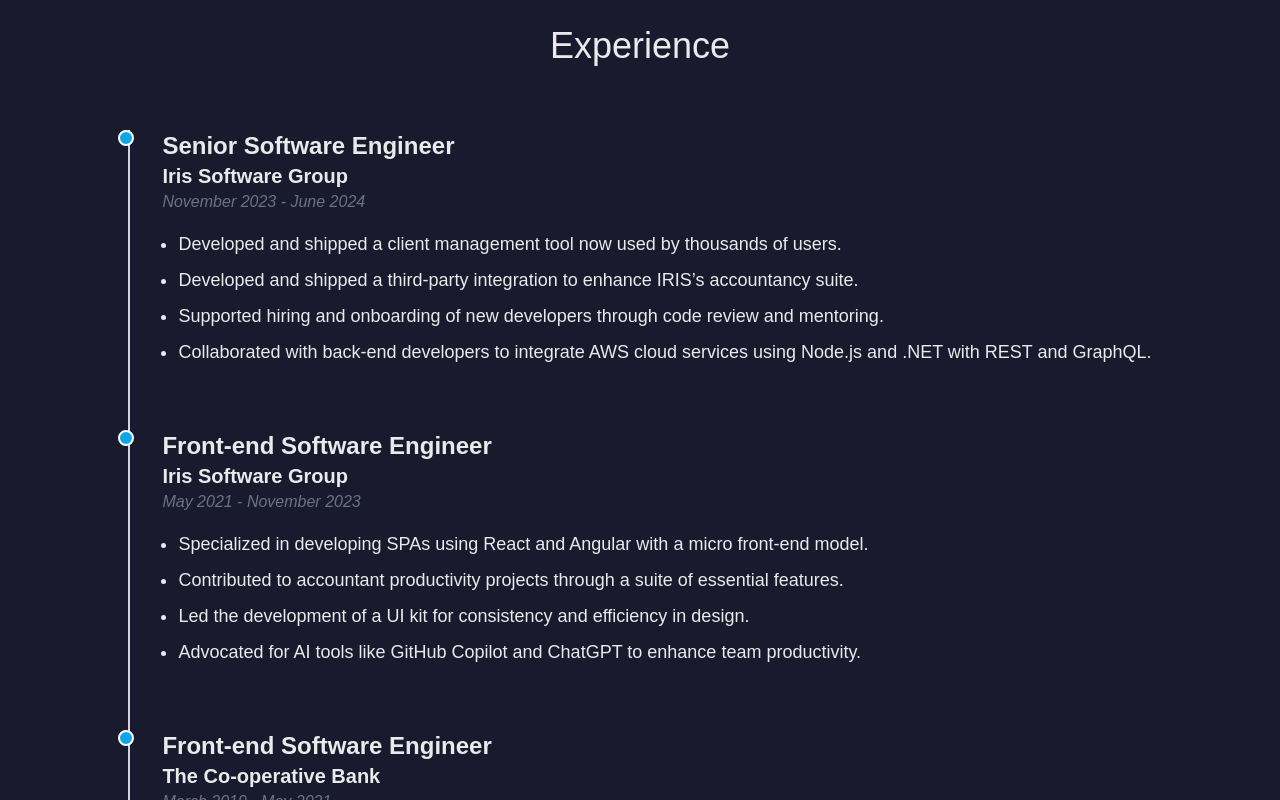
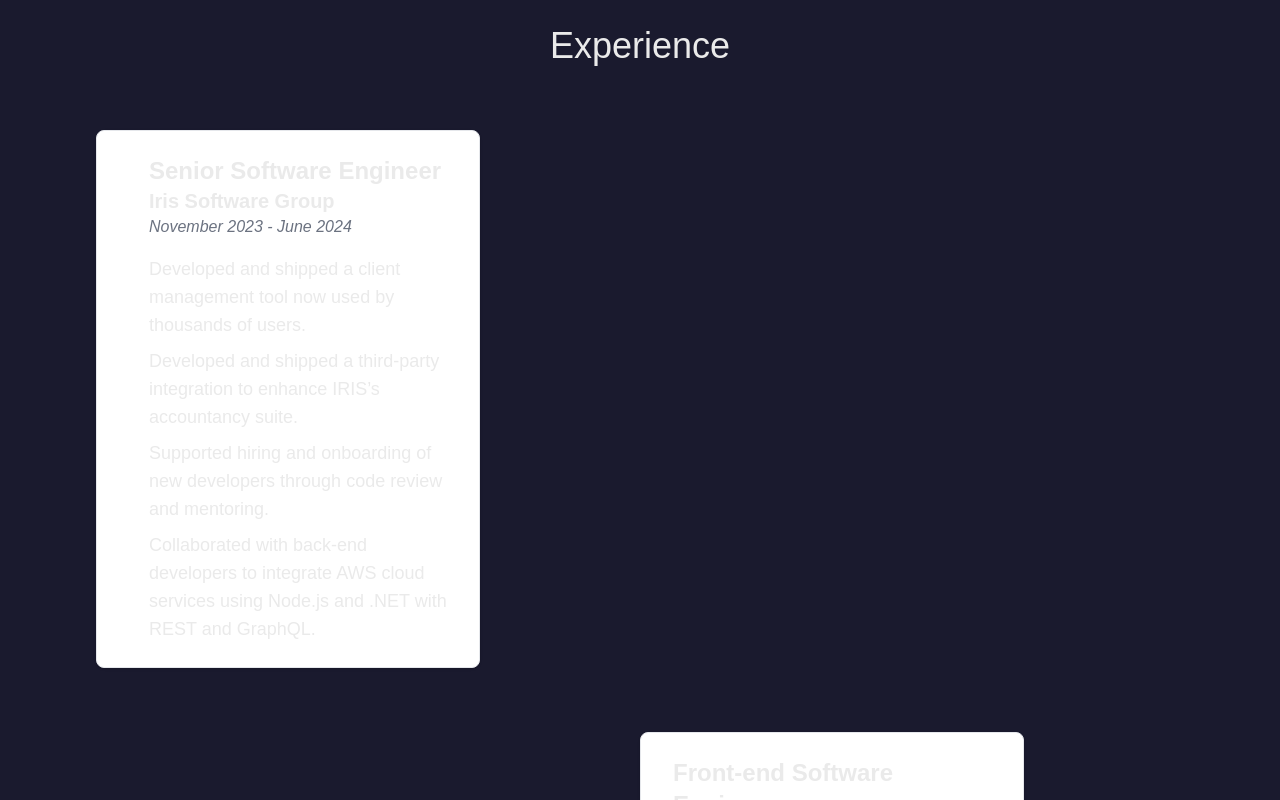
Before and after one commit to ArossThompson/ross-thompson.com, a Next.js app: page / in a window 1280 px wide. Shown: the part 1720-2520 px from the top of the page. Built offline with nearby package versions, Linux system fonts and the light colour scheme.

Commit message:
started initial work on making the experience more appealing by adding styled cards

```diff
--- a/src/app/components/sections/Experience.tsx
+++ b/src/app/components/sections/Experience.tsx
@@ -37,22 +37,28 @@
   return (
     <section id="experience" className="scroll-snap-section">
       <div className="flex flex-col items-center justify-center p-24 pb-20 gap-16 bg-[#1A1A2E] text-[#EAEAEA]">
-        <h2 className="text-4xl ">Experience</h2>
+        <h2 className="text-4xl">Experience</h2>
 
-        <div className="relative border-l-2 border-gray-300">
+        <div className="relative w-full">
+          {/* Timeline container with central line */}
+
           {experiences.map((exp, index) => (
-            <div key={index} className="mb-16 pl-8 relative">
-              {/* Dot on the timeline */}
-              <div className="absolute top-0 left-[-12px] w-4 h-4 bg-sky-500 rounded-full border-2 border-white" />
-
-              {/* Experience content */}
-              <div>
+            <div
+              key={index}
+              className={`mb-16 pl-8 pr-8 relative w-1/2 max-w-sm p-6 bg-white border border-gray-200 rounded-lg shadow dark:bg-gray-800 dark:border-gray-700 ${
+                index % 2 === 0 ? "left-0" : "left-1/2"
+              }`}
+            >
+              <div
+                className={`${
+                  index % 2 === 0 ? "text-left ml-[20px]" : " mr-[20px]"
+                }`}
+              >
                 <h3 className="text-2xl font-bold">{exp.role}</h3>
                 <h4 className="text-xl font-semibold">{exp.company}</h4>
                 <p className="italic text-gray-500 mb-4">{exp.duration}</p>
 
-                {/* Task list */}
-                <ul className="list-disc list-outside pl-4 text-lg space-y-2">
+                <ul className="list-disc list-outside  text-lg space-y-2 list-none">
                   {exp.tasks.map((task, idx) => (
                     <li key={idx}>{task}</li>
                   ))}
```
